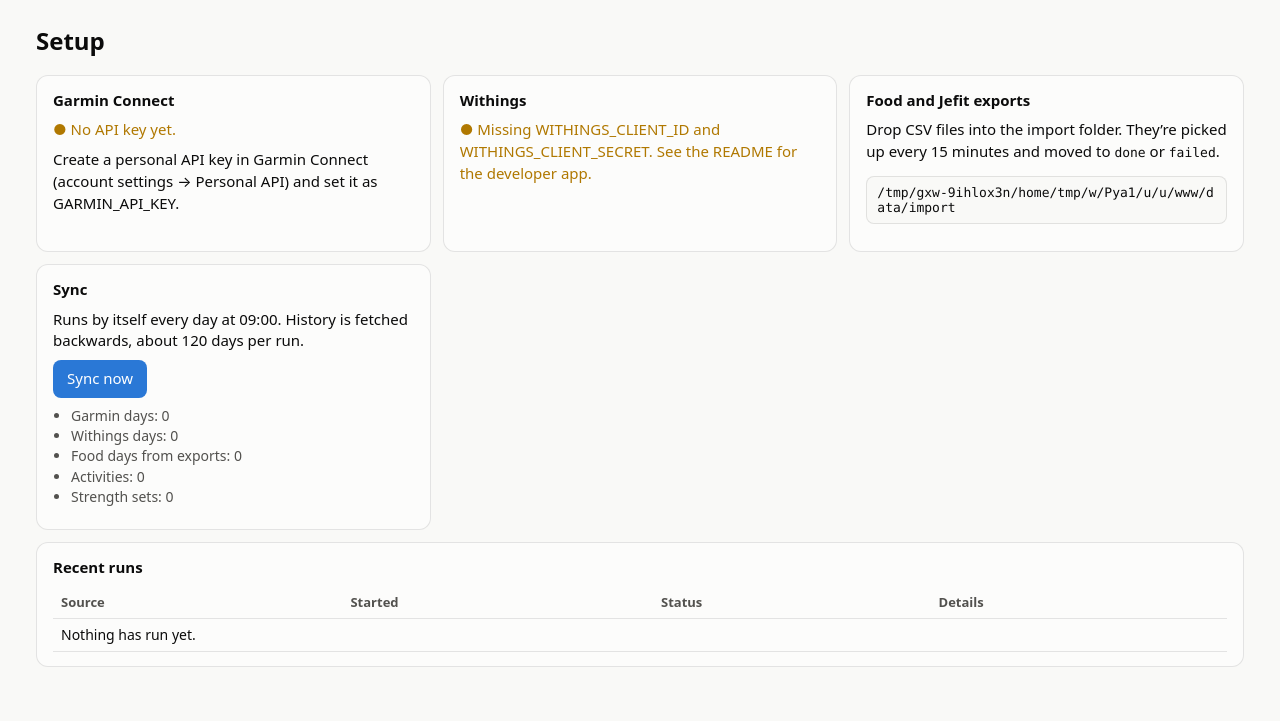
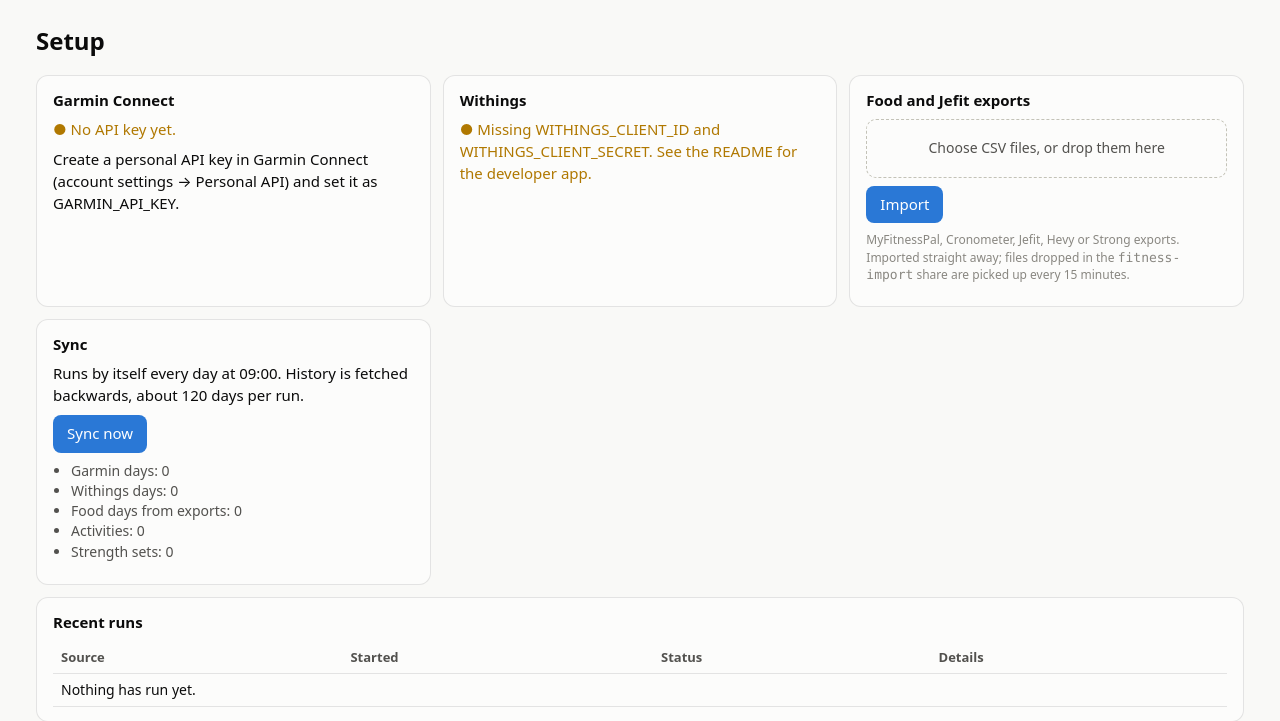
Before and after one commit to HelmbaekConsulting/fitness-dashboard, a FastAPI app: page /setup in a window 1280 px wide. Shown: the part 53-774 px from the top of the page. Before the commit the page ends 720 px from the top, so only its background shows below. Run offline with FastAPI, Linux system fonts and the light colour scheme; data that the repository does not hold is empty.

Commit message:
Setup page: upload CSV exports directly
Files are saved to the import folder and imported straight away, with the result
shown on the page. Non-CSV files and files over 50 MB are refused; a lock keeps the
15-minute folder scan and an upload from moving the same file twice.

Co-Authored-By: Claude Opus 5.5 <noreply@anthropic.com>

```diff
--- a/app/main.py
+++ b/app/main.py
@@ -6,12 +6,13 @@ from datetime import date, timedelta
 from pathlib import Path
 from urllib.parse import urlencode
 
-from fastapi import FastAPI, Request
+from fastapi import FastAPI, File, Request, UploadFile
+from starlette.concurrency import run_in_threadpool
 from fastapi.responses import HTMLResponse, RedirectResponse, Response
 from fastapi.staticfiles import StaticFiles
 from fastapi.templating import Jinja2Templates
 
-from . import db, garmin, jobs, withings
+from . import db, garmin, imports, jobs, withings
 from . import queries as q
 from .config import DASHBOARD_PASSWORD, IMPORT_DIR, SYNC_TIME
 
@@ -301,6 +302,21 @@ def sync_now():
     return RedirectResponse('/setup?msg=Sync+started', 303)
 
 
+@app.post('/upload')
+async def upload(files: list[UploadFile] = File(...)):
+    errors = []
+    for f in files:
+        data = await f.read(imports.MAX_UPLOAD + 1)
+        try:
+            if len(data) > imports.MAX_UPLOAD:
+                raise ValueError(f'{f.filename}: larger than 50 MB')
+            imports.save_upload(f.filename, data)
+        except ValueError as e:
+            errors.append(str(e))
+    msgs = errors + (await run_in_threadpool(imports.scan) or [])
+    return RedirectResponse('/setup?' + urlencode({'msg': '; '.join(msgs)[:600] or 'Nothing to import.'}), 303)
+
+
 @app.get('/withings/connect')
 def withings_connect():
     return RedirectResponse(withings.auth_url(), 302)
--- a/app/static/app.css
+++ b/app/static/app.css
@@ -87,6 +87,11 @@ pre { background: var(--page); border: 1px solid var(--border); border-radius: 8
 .button { display: inline-block; background: var(--accent); color: #fff; border: 0; border-radius: 8px; padding: 8px 14px; font: inherit; text-decoration: none; cursor: pointer; }
 .button.ghost { background: transparent; color: var(--accent); border: 1px solid var(--border); }
 .button[disabled] { opacity: .6; cursor: default; }
+.upload { display: flex; flex-direction: column; gap: 8px; margin: 8px 0; }
+.drop { position: relative; display: block; border: 1.5px dashed var(--axis); border-radius: 10px; padding: 18px 12px; text-align: center; color: var(--ink-2); font-size: 14px; cursor: pointer; overflow-wrap: anywhere; }
+.drop:hover, .drop:focus-within { border-color: var(--accent); color: var(--ink); }
+.drop input { position: absolute; inset: 0; opacity: 0; cursor: pointer; }
+.upload .button { align-self: flex-start; }
 ul.plain { padding-left: 18px; margin: 8px 0; font-size: 14px; color: var(--ink-2); }
 
 @media (max-width: 760px) {
--- a/app/templates/setup.html
+++ b/app/templates/setup.html
@@ -35,8 +35,14 @@
 
   <div class="card">
     <h2>Food and Jefit exports</h2>
-    <p>Drop CSV files into the import folder. They’re picked up every 15 minutes and moved to <code>done</code> or <code>failed</code>.</p>
-    <pre>{{ import_dir }}</pre>
+    <form class="upload" method="post" action="/upload" enctype="multipart/form-data">
+      <label class="drop">
+        <input type="file" name="files" accept=".csv,text/csv" multiple required onchange="this.form.querySelector('.drop-text').textContent = [...this.files].map(f => f.name).join(', ')">
+        <span class="drop-text">Choose CSV files, or drop them here</span>
+      </label>
+      <button class="button">Import</button>
+    </form>
+    <p class="tile-note">MyFitnessPal, Cronometer, Jefit, Hevy or Strong exports. Imported straight away; files dropped in the <code>fitness-import</code> share are picked up every 15 minutes.</p>
     {{ status(last.get('import')) }}
     {% if imports %}
     <ul class="plain">{% for i in imports %}<li>{{ i.file }}: {{ i.kind }}, {{ i.rows }} rows</li>{% endfor %}</ul>
```
Also changed, not shown: app/imports.py (+22 -2 lines).
